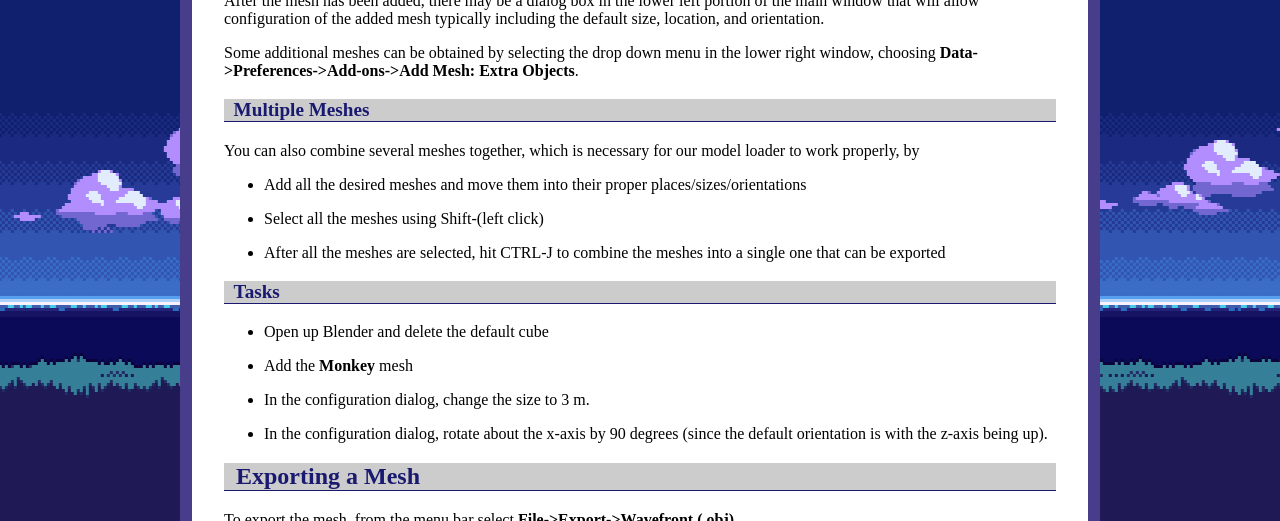
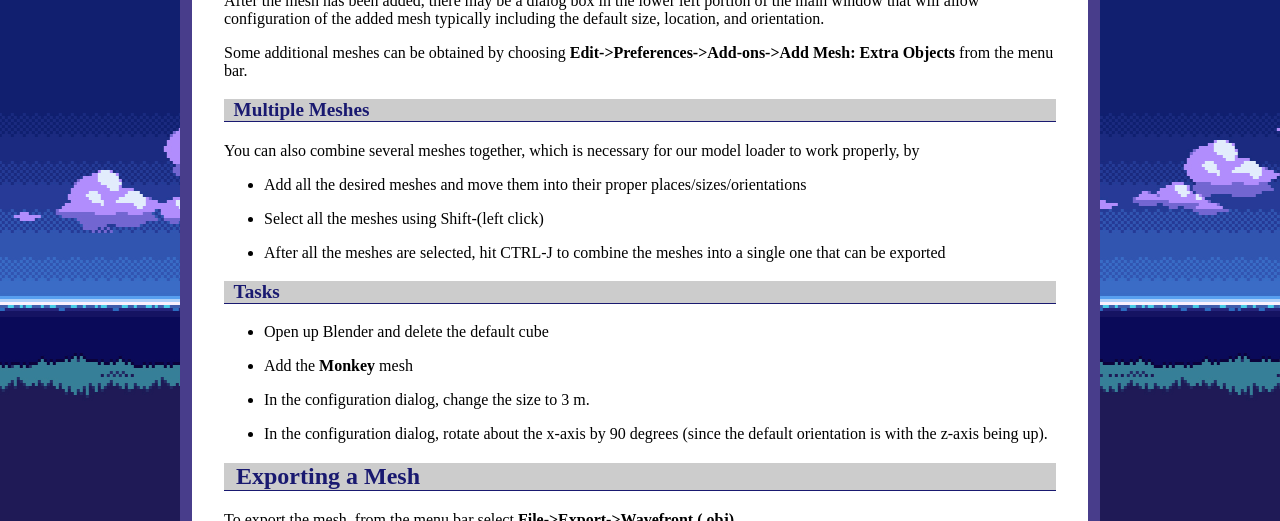
Before and after one commit to ycpcs/cs370-fall2023, a Jekyll site: the page built from labs/lab12.md, in a window 1280 px wide and 900 px high, scrolled down 1915 px, cut to the strip 216-737 px from the top of the window. Built offline with Jekyll 4.4.1, drawn with Linux system fonts in a browser that asks for light colours.

Commit message:
update lab 12
update lab 12

```diff
--- a/labs/lab12.md
+++ b/labs/lab12.md
@@ -51,7 +51,7 @@ Then to add a new mesh (at the origin) simply hit \<Shift\>-A which should pop u
 
 After the mesh has been added, there may be a dialog box in the lower left portion of the main window that will allow configuration of the added mesh typically including the default size, location, and orientation.
 
-Some additional meshes can be obtained by selecting the drop down menu in the lower right window, choosing **Data->Preferences->Add-ons->Add Mesh: Extra Objects**.
+Some additional meshes can be obtained by choosing **Edit->Preferences->Add-ons->Add Mesh: Extra Objects** from the menu bar.
 
 ### Multiple Meshes
 
```
